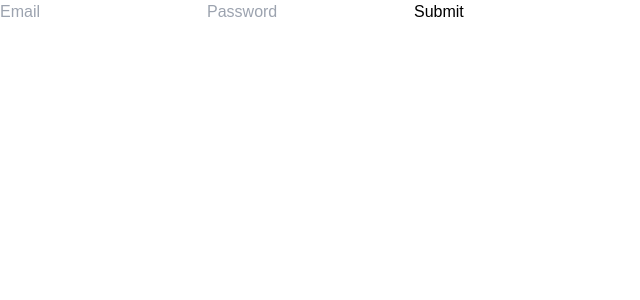
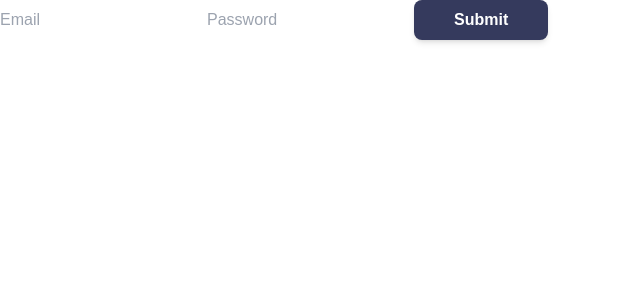
Before and after one commit to AstaCarl/daos-project, a React (Vite) app in the folder frontend/: page /login in a window 1280 px wide. Shown: the top 300 px of the page, without its empty margins (0-640 px from the left). Built offline with nearby package versions, Linux system fonts and the light colour scheme.

Commit message:
PrimaryButton style

```diff
--- a/frontend/src/components/atoms/PrimaryButton.tsx
+++ b/frontend/src/components/atoms/PrimaryButton.tsx
@@ -5,7 +5,10 @@ type PrimaryButtonProps = {
 
 export function PrimaryButton({ buttonText, type }: PrimaryButtonProps) {
   return (
-    <button className="bg-blue-500" type={type}>
+    <button
+      className="bg-blue text-white pl-10 pr-10 pt-2 pb-2 rounded-lg shadow-md font-bold"
+      type={type}
+    >
       {buttonText}
     </button>
   );
```
